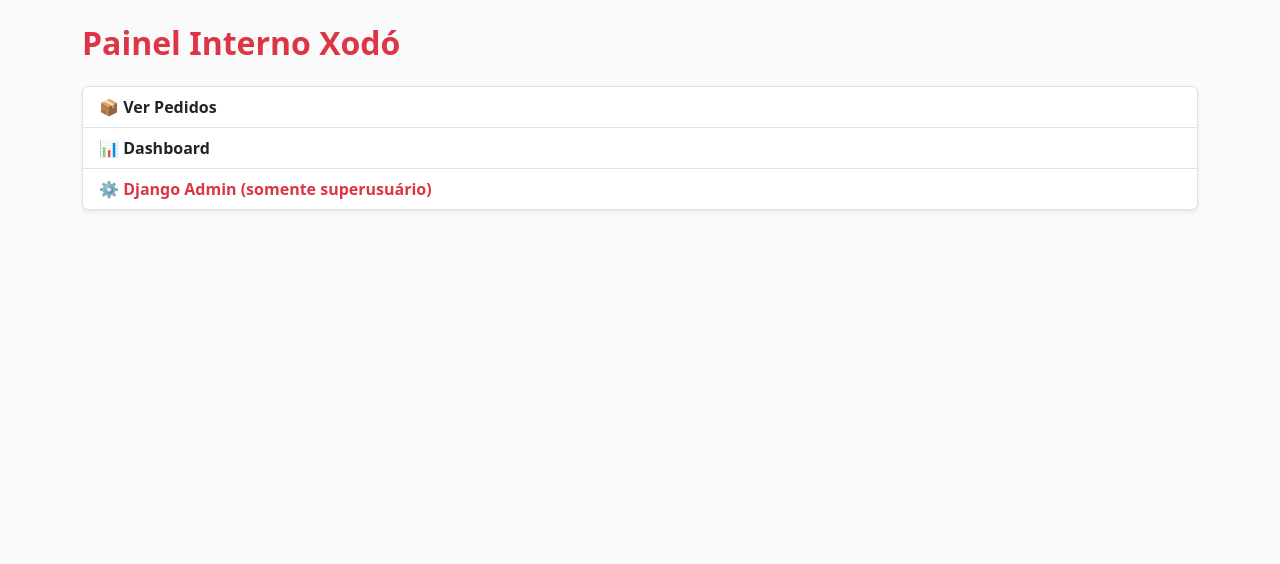
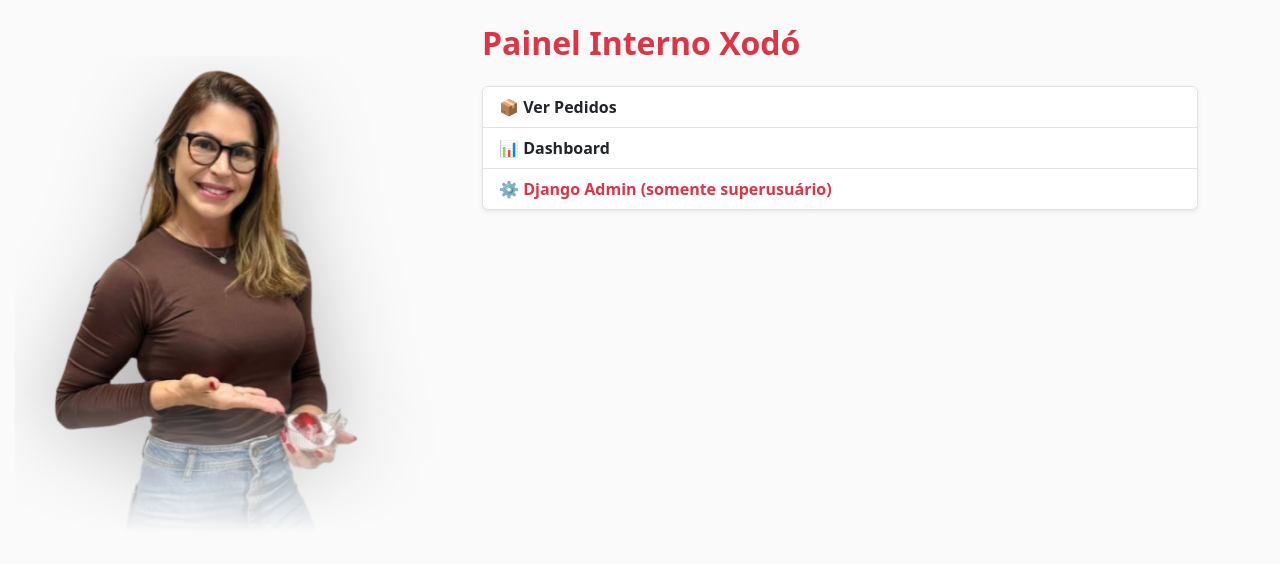
Before and after one commit to DIOOWS/pedido_queimados, a Django app: page /xodo-admin/ in a window 1280 px wide. Shown: the part 76-640 px from the top of the page. Run offline with Django 5.2, Linux system fonts and the light colour scheme; a user stored in the database is signed in; data that the repository does not hold is empty.

Commit message:
IMAGEM RENATA NO FUNDO 009

```diff
--- a/core/templates/base.html
+++ b/core/templates/base.html
@@ -19,9 +19,7 @@
             overflow-x: hidden;
         }
 
-        /* =========================
-           NAVBAR
-           ========================= */
+        /* NAVBAR */
         .xodo-navbar {
             background: linear-gradient(90deg, #A61C1C, #F2B233);
             padding: 12px;
@@ -36,9 +34,51 @@
             color: white;
         }
 
-        /* =========================
-           CARDS PADRÃO
-           ========================= */
+        /* ===== LAYOUT PRINCIPAL ===== */
+        .layout-wrapper {
+            display: flex;
+            align-items: flex-start;
+            gap: 40px;
+        }
+
+        /* IMAGEM LATERAL */
+        .side-image {
+            width: 420px;
+            margin-left: -60px;
+            margin-top: 40px;
+            pointer-events: none;
+            flex-shrink: 0;
+        }
+
+        .decorative-img {
+            width: 100%;
+            display: block;
+
+            /* Profundidade */
+            transform: perspective(1200px) translateZ(40px);
+
+            /* Sombra */
+            filter: drop-shadow(0 30px 45px rgba(0,0,0,.28));
+
+            /* Fade inferior */
+            -webkit-mask-image: linear-gradient(
+                to bottom,
+                rgba(0,0,0,1) 70%,
+                rgba(0,0,0,0) 100%
+            );
+            mask-image: linear-gradient(
+                to bottom,
+                rgba(0,0,0,1) 70%,
+                rgba(0,0,0,0) 100%
+            );
+        }
+
+        /* CONTEÚDO */
+        .main-content {
+            flex: 1;
+        }
+
+        /* ===== CARDS ===== */
         .req-card {
             background: white;
             border-radius: 18px;
@@ -79,14 +119,18 @@
         .req-btn:hover {
             background: var(--xodo-red-dark);
         }
+
+        /* RESPONSIVO */
+        @media (max-width: 1200px) {
+            .side-image {
+                display: none;
+            }
+        }
     </style>
 </head>
 
 <body>
 
-<!-- =========================
-     NAVBAR
-     ========================= -->
 <nav class="navbar xodo-navbar mb-4">
     <div class="container d-flex justify-content-between">
         <a href="/" class="navbar-brand d-flex align-items-center text-white fw-bold">
@@ -104,28 +148,32 @@
                 </a>
                 {% endif %}
 
-                <a href="/logout/" class="btn btn-danger btn-sm fw-bold">
-                    Sair
-                </a>
+                <a href="/logout/" class="btn btn-danger btn-sm fw-bold">Sair</a>
             </div>
         {% endif %}
     </div>
 </nav>
 
-<!-- =========================
-     ALERTA DE PEDIDOS
-     ========================= -->
 {% if pending_orders > 0 %}
 <div class="text-center bg-warning py-2 fw-bold">
     🔔 {{ pending_orders }} novo(s) pedido(s) aguardando
 </div>
 {% endif %}
 
-<!-- =========================
-     CONTEÚDO DAS TELAS
-     ========================= -->
 <div class="container mb-5">
-    {% block content %}{% endblock %}
+    <div class="layout-wrapper">
+
+        <!-- IMAGEM DECORATIVA -->
+        <div class="side-image">
+            <img src="{% static 'mulher.png' %}" class="decorative-img">
+        </div>
+
+        <!-- CONTEÚDO -->
+        <div class="main-content">
+            {% block content %}{% endblock %}
+        </div>
+
+    </div>
 </div>
 
 </body>
```
